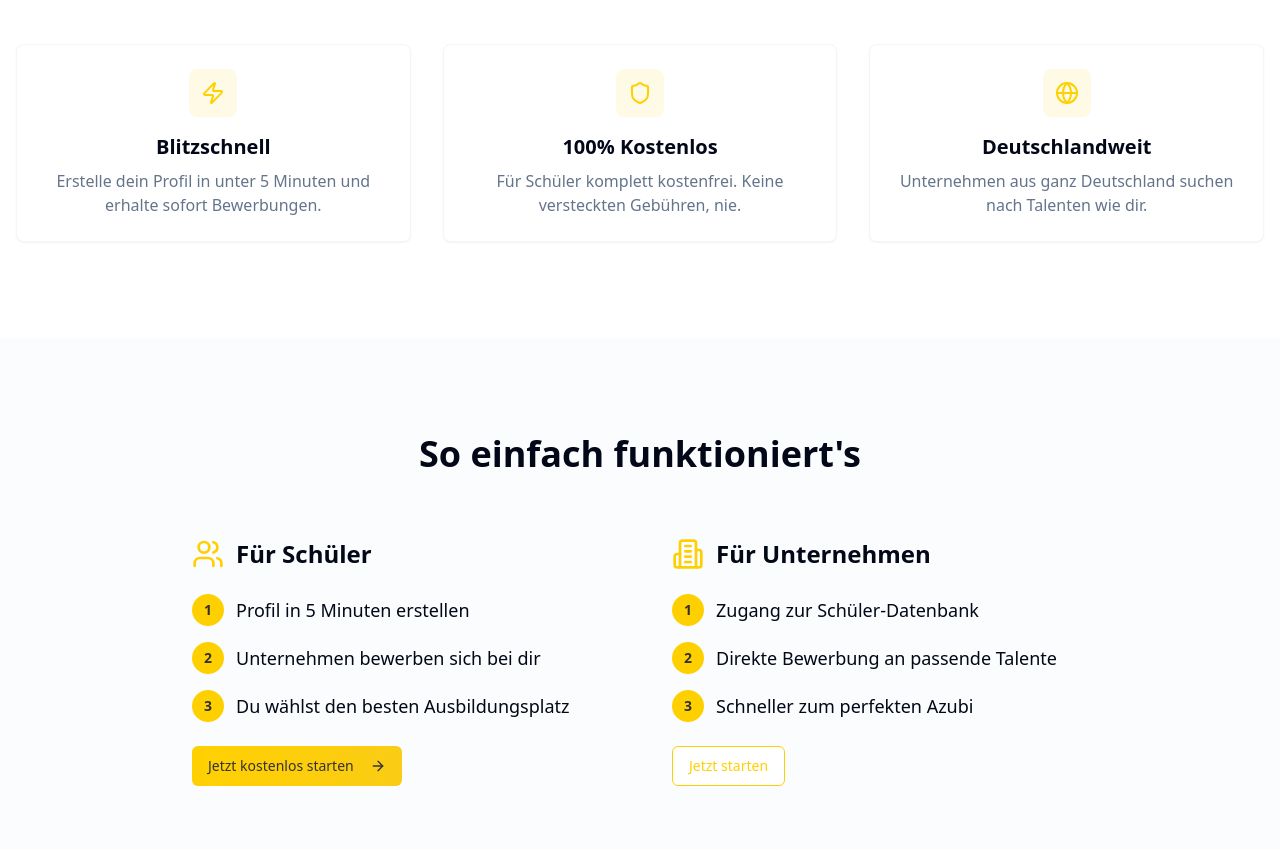
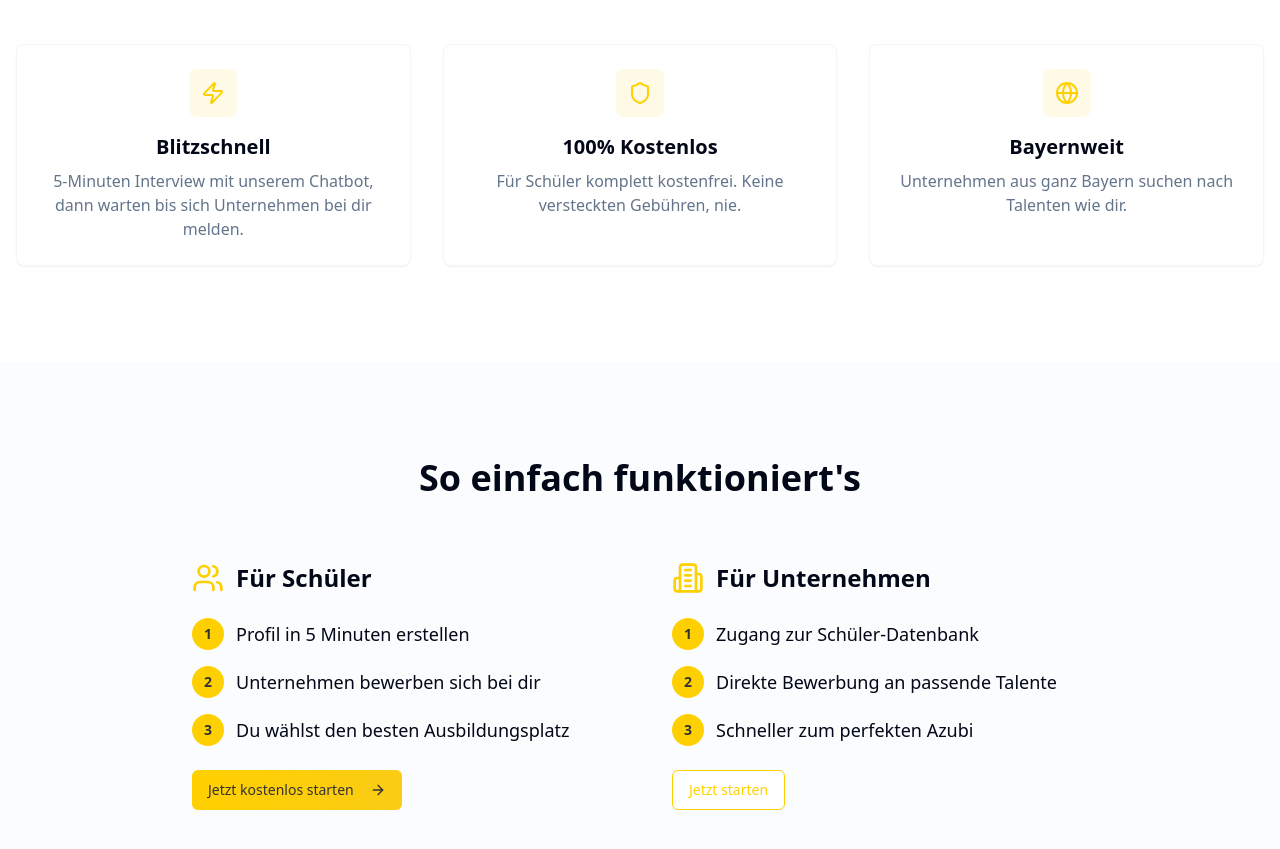
Before and after one commit to hammerer-philipp/jimmy-ausbildungsportal-hub, a React (Vite) app: page / in a window 1280 px wide. Shown: the part 1000-1849 px from the top of the page. Built offline with nearby package versions, Linux system fonts and the light colour scheme.

Commit message:
Fix HeroSection and features
Update text in HeroSection and change "Deutschlandweit" to "Bayernweit" in features section.

```diff
--- a/src/pages/Index.tsx
+++ b/src/pages/Index.tsx
@@ -21,7 +21,7 @@ const Index = () => {
     {
       icon: Zap,
       title: "Blitzschnell",
-      description: "Erstelle dein Profil in unter 5 Minuten und erhalte sofort Bewerbungen."
+      description: "5-Minuten Interview mit unserem Chatbot, dann warten bis sich Unternehmen bei dir melden."
     },
     {
       icon: Shield,
@@ -30,8 +30,8 @@ const Index = () => {
     },
     {
       icon: Globe,
-      title: "Deutschlandweit",
-      description: "Unternehmen aus ganz Deutschland suchen nach Talenten wie dir."
+      title: "Bayernweit",
+      description: "Unternehmen aus ganz Bayern suchen nach Talenten wie dir."
     }
   ];
 
```
